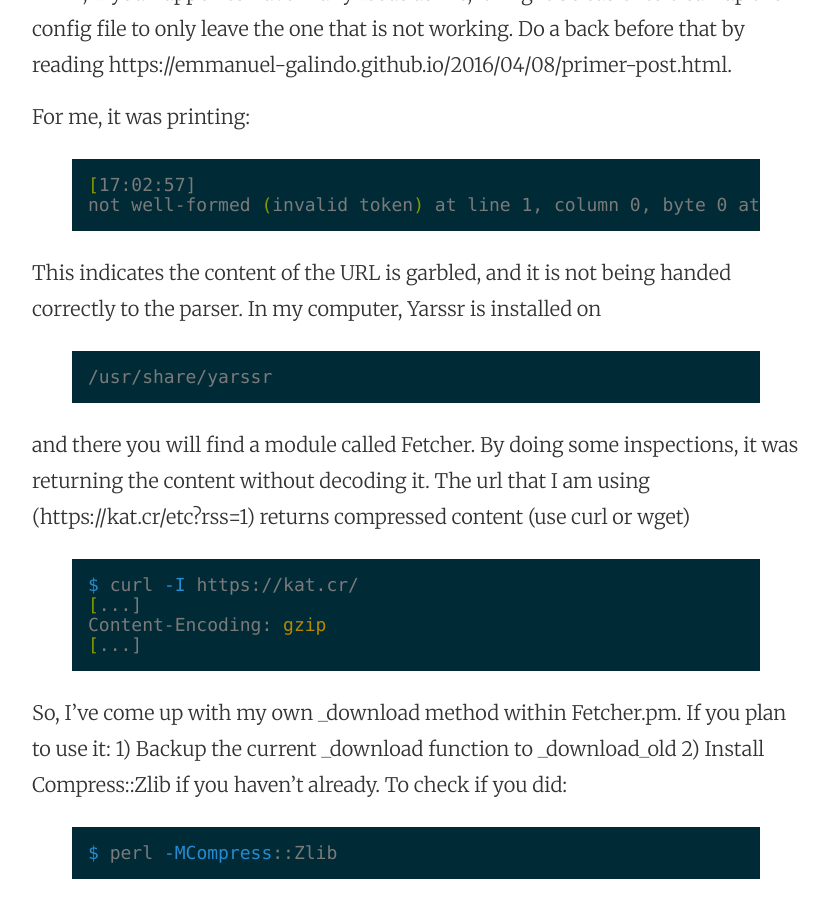
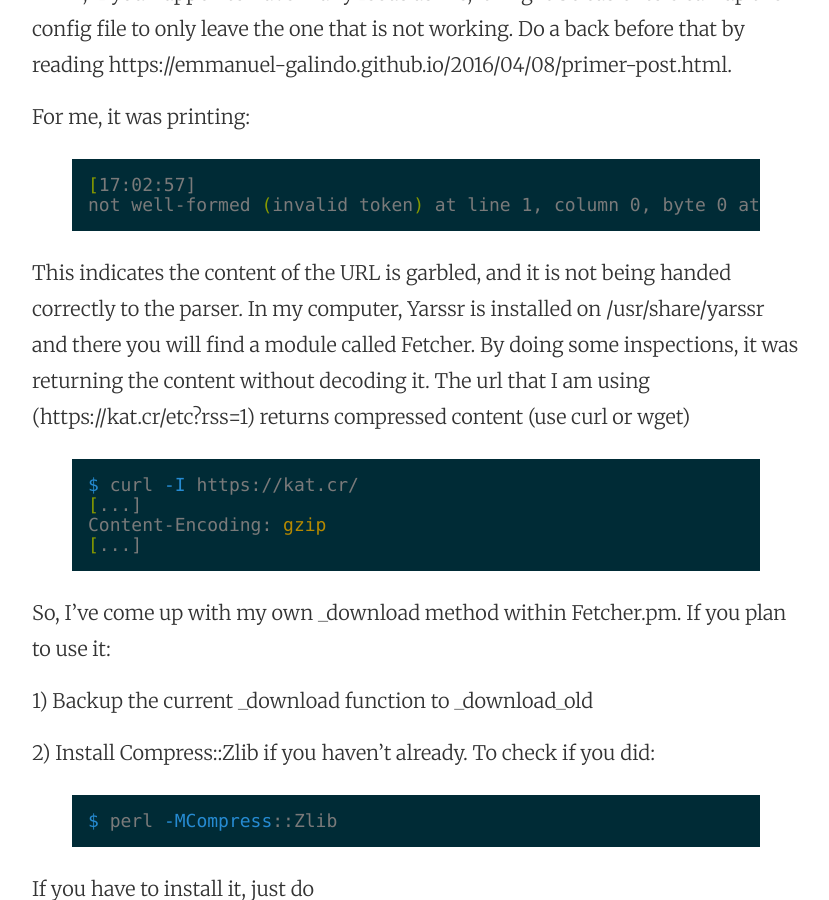
Before and after one commit to emmanuel-galindo/emmanuel-galindo.github.io, a Jekyll site: the page built from _posts/2016-04-14-yarssr-is-not-loading-the-feed-how-to-fix-it.markdown, in a window 1280 px wide and 900 px high, scrolled down 872 px. Shown: the whole window, without its empty margins (224-1053 px from the left). Built offline with Jekyll 4.4.1, drawn with Linux system fonts in a browser that asks for light colours; part of the change alters nothing that is shown.

```diff
--- a/_posts/2016-04-14-yarssr-is-not-loading-the-feed-how-to-fix-it.markdown
+++ b/_posts/2016-04-14-yarssr-is-not-loading-the-feed-how-to-fix-it.markdown
@@ -24,7 +24,7 @@ not well-formed (invalid token) at line 1, column 0, byte 0 at /usr/lib/x86_64-l
 {% endhighlight %}
 
 This indicates the content of the URL is garbled, and it is not being handed correctly to the parser.
-In my computer, Yarssr is installed on {% highlight shell %}/usr/share/yarssr{% endhighlight %} and there you will find a module called Fetcher.
+In my computer, Yarssr is installed on /usr/share/yarssr and there you will find a module called Fetcher.
 By doing some inspections, it was returning the content without decoding it.
 The url that I am using (https://kat.cr/etc?rss=1) returns compressed content (use curl or wget)
 {% highlight shell %}
@@ -35,7 +35,9 @@ Content-Encoding: gzip
 {% endhighlight %}
 
 So, I've come up with my own _download method within Fetcher.pm. If you plan to use it:
+
 1) Backup the current _download function to _download_old
+
 2) Install Compress::Zlib if you haven't already. To check if you did:
 {% highlight shell %}
 $ perl -MCompress::Zlib
```
